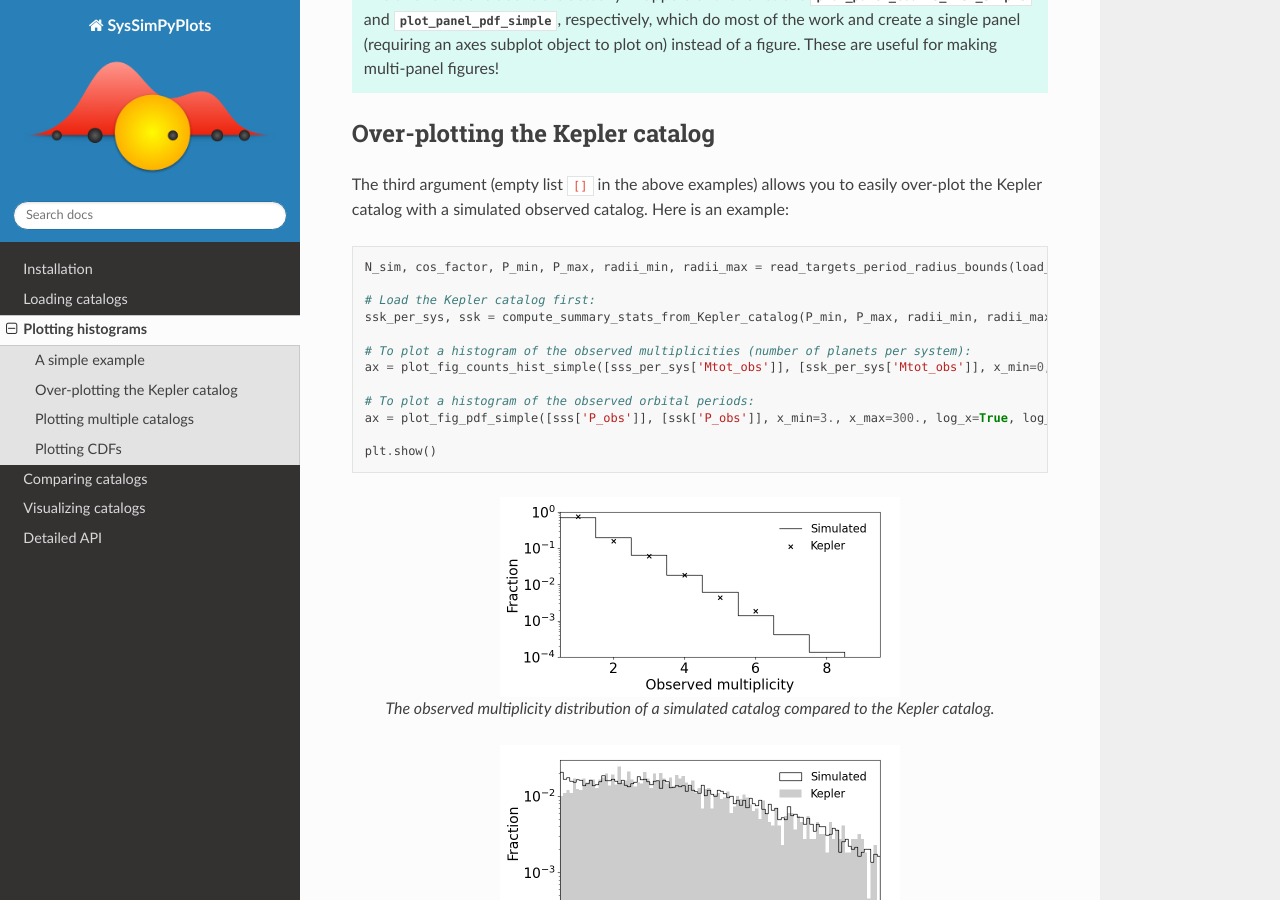
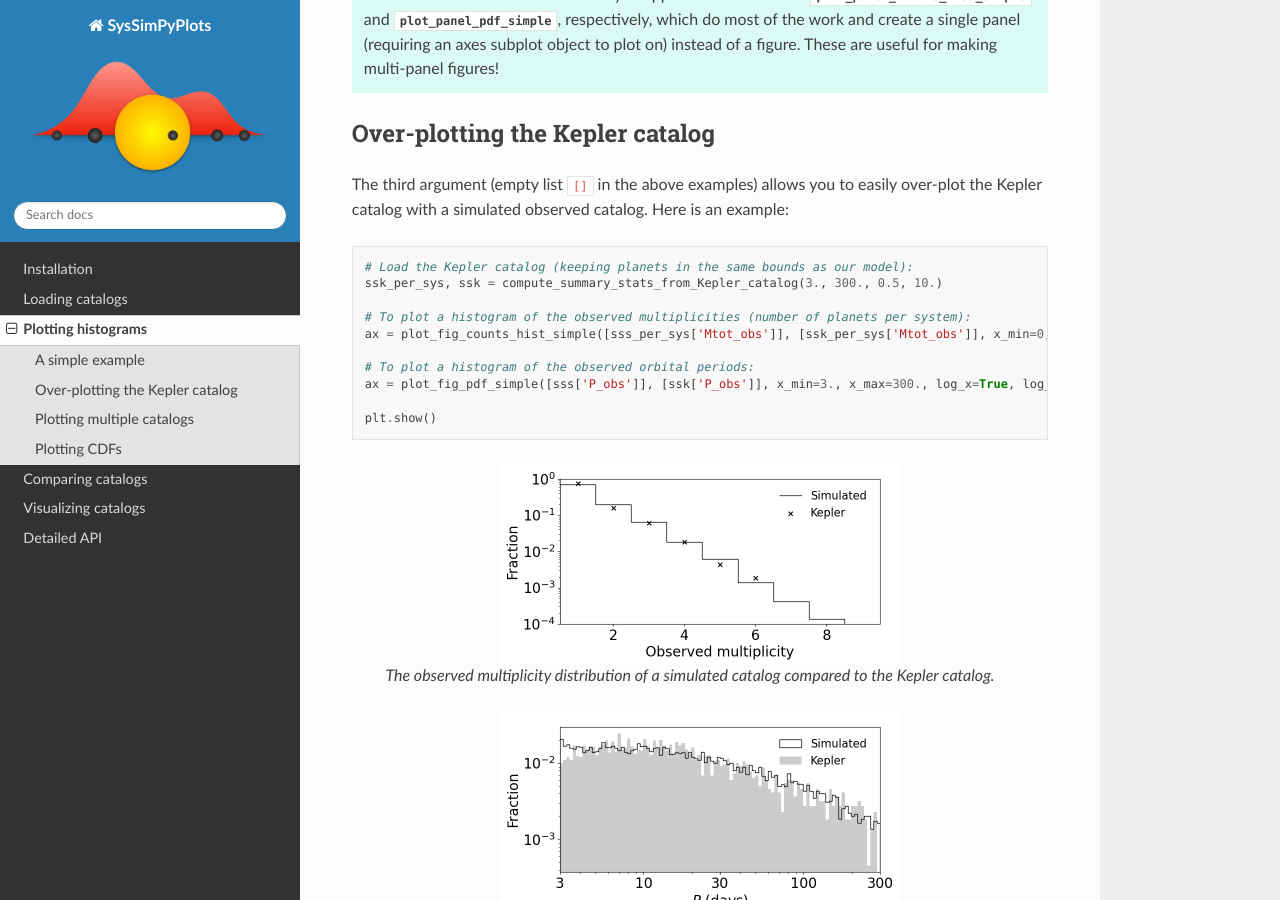
Before and after one commit to hematthi/SysSimPyPlots, a Sphinx documentation site: the page built from docs/source/histograms.rst, in a window 1280 px wide and 900 px high, scrolled down 1403 px. Built offline with Sphinx 7.4.7 and the Read the Docs theme 3.1.0, drawn with Linux system fonts in a browser that asks for light colours.

Commit message:
Update ReadTheDocs pages to reflect updated function for reading simulation settings

```diff
--- a/docs/source/distances.rst
+++ b/docs/source/distances.rst
@@ -17,10 +17,10 @@ Plotting histograms and CDFs are a great way of visually comparing different mod
 
    load_dir = '/path/to/a/simulated/catalog/' # replace with your path!
 
-   N_sim, cos_factor, P_min, P_max, radii_min, radii_max = read_targets_period_radius_bounds(load_dir + 'periods.out')
+   sim_settings = read_targets_period_radius_bounds(load_dir + 'periods.out')
 
    sss_per_sys, sss = compute_summary_stats_from_cat_obs(file_name_path=load_dir)
-   ssk_per_sys, ssk = compute_summary_stats_from_Kepler_catalog(P_min, P_max, radii_min, radii_max)
+   ssk_per_sys, ssk = compute_summary_stats_from_Kepler_catalog(sim_settings['P_min'], sim_settings['P_max'], sim_settings['radii_min'], sim_settings['radii_max'])
 
 
 
--- a/docs/source/galleries.rst
+++ b/docs/source/galleries.rst
@@ -21,14 +21,14 @@ First, load the catalogs again:
 
    load_dir = '/path/to/a/simulated/catalog/' # replace with your path!
 
-   N_sim, cos_factor, P_min, P_max, radii_min, radii_max = read_targets_period_radius_bounds(load_dir + 'periods.out')
+   sim_settings = read_targets_period_radius_bounds(load_dir + 'periods.out')
 
    # Load a simulated physical catalog:
    sssp_per_sys, sssp = compute_summary_stats_from_cat_phys(file_name_path=load_dir, load_full_tables=True, match_observed=True)
 
    # Load simulated and Kepler observed catalogs:
    sss_per_sys, sss = compute_summary_stats_from_cat_obs(file_name_path=load_dir)
-   ssk_per_sys, ssk = compute_summary_stats_from_Kepler_catalog(P_min, P_max, radii_min, radii_max)
+   ssk_per_sys, ssk = compute_summary_stats_from_Kepler_catalog(sim_settings['P_min'], sim_settings['P_max'], sim_settings['radii_min'], sim_settings['radii_max'])
 
 .. Note::
 
--- a/docs/source/histograms.rst
+++ b/docs/source/histograms.rst
@@ -56,10 +56,8 @@ The third argument (empty list ``[]`` in the above examples) allows you to easil
 
 .. code-block:: python
 
-   N_sim, cos_factor, P_min, P_max, radii_min, radii_max = read_targets_period_radius_bounds(load_dir + 'periods.out')
-
-   # Load the Kepler catalog first:
-   ssk_per_sys, ssk = compute_summary_stats_from_Kepler_catalog(P_min, P_max, radii_min, radii_max)
+   # Load the Kepler catalog (keeping planets in the same bounds as our model):
+   ssk_per_sys, ssk = compute_summary_stats_from_Kepler_catalog(3., 300., 0.5, 10.)
 
    # To plot a histogram of the observed multiplicities (number of planets per system):
    ax = plot_fig_counts_hist_simple([sss_per_sys['Mtot_obs']], [ssk_per_sys['Mtot_obs']], x_min=0, x_max=9, y_max=1, x_llim=0.5, normalize=True, log_y=True, xlabel_text='Observed multiplicity', ylabel_text='Fraction', legend=True)
--- a/docs/source/loading.rst
+++ b/docs/source/loading.rst
@@ -93,7 +93,8 @@ You may want to read the number of simulated targets and the period and radius b
 
 .. code-block:: python
 
-   N_sim, cos_factor, P_min, P_max, radii_min, radii_max = read_targets_period_radius_bounds(load_dir + 'periods.out')
+   # Contains 'N_sim' (number of simulated planets), 'P_min' and 'P_max' (period bounds), etc.
+   sim_settings = read_targets_period_radius_bounds(load_dir + 'periods.out')
 
 You may also want to read the parameters of the model that went into the simulation:
 
```
Also changed, not shown: other parts of docs/source/distances.rst (+1 -1 lines).
